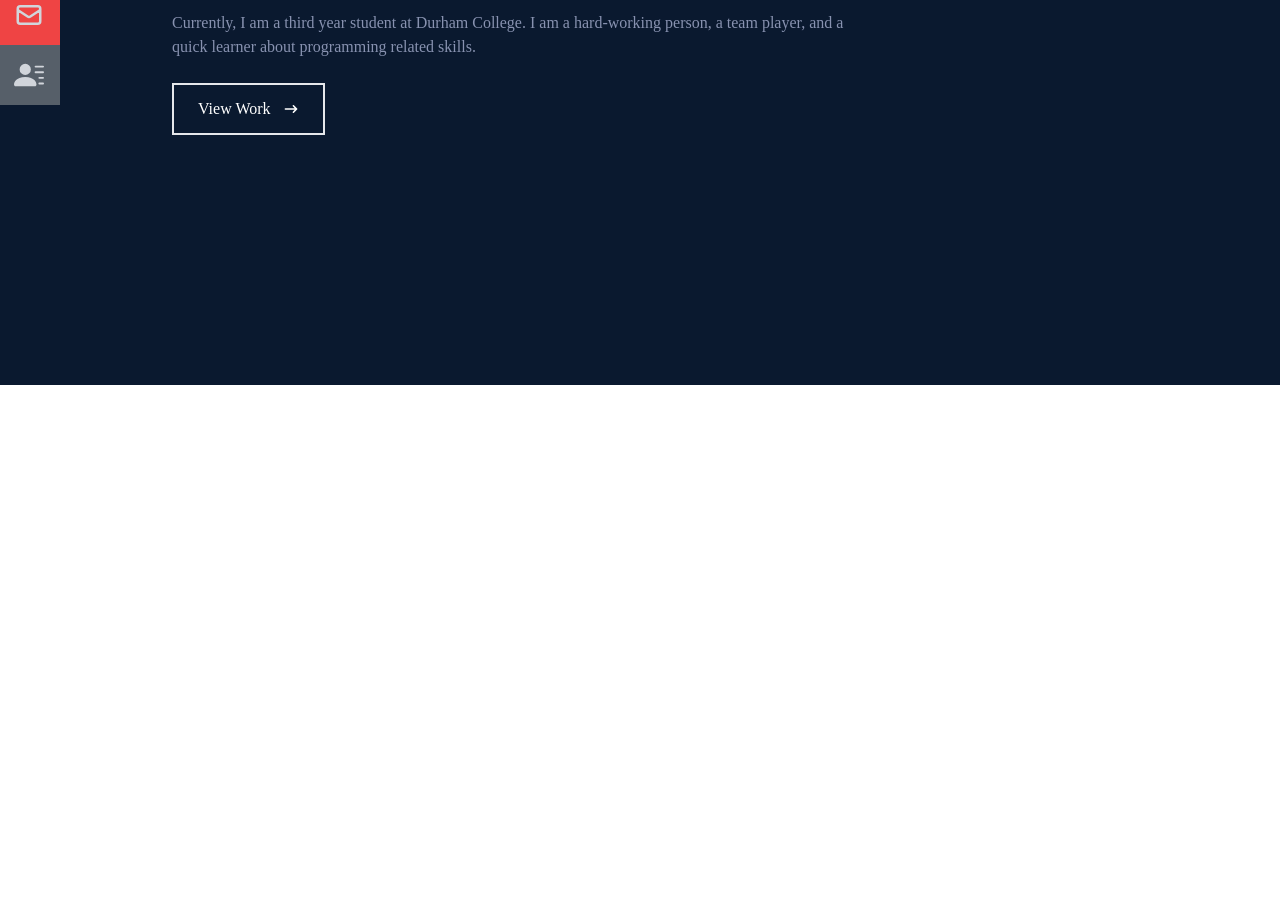
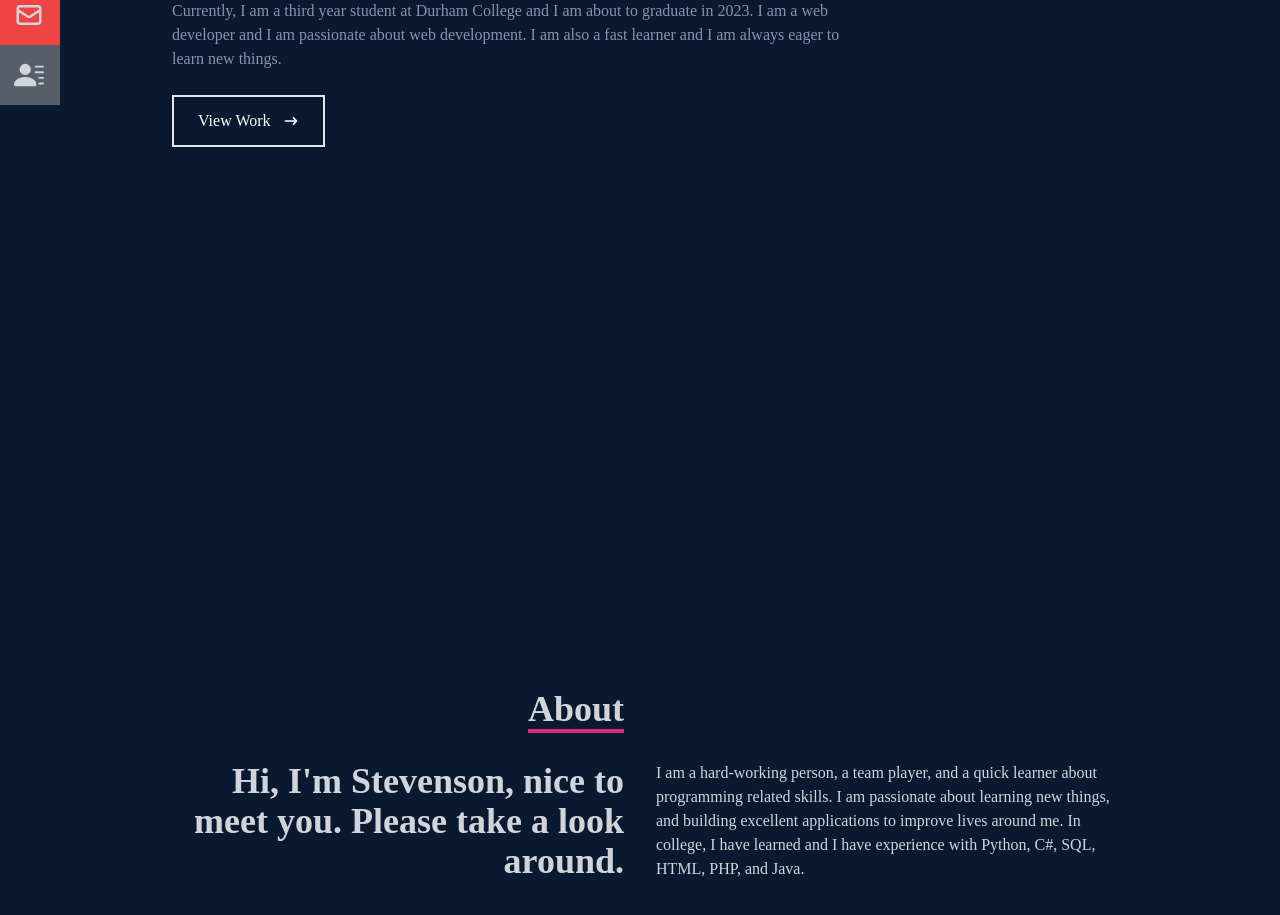
Before and after one commit to Stevenson-Suhardy/React-Portfolio, a React (Create React App) app: page / in a window 1280 px wide. Shown: the part 415-1330 px from the top of the page. Before the commit the page ends 800 px from the top, so only its background shows below. Built offline with nearby package versions, Linux system fonts and the light colour scheme.

Commit message:
Added about page

```diff
--- a/src/App.js
+++ b/src/App.js
@@ -1,3 +1,4 @@
+import About from "./components/About";
 import Home from "./components/Home";
 import Navbar from "./components/Navbar";
 
@@ -6,6 +7,7 @@ function App() {
     <div>
       <Navbar />
       <Home />
+      <About />
     </div>
   );
 }
--- /dev/null
+++ b/src/components/About.jsx
@@ -0,0 +1,35 @@
+import React from "react";
+
+const About = () => {
+  return (
+    <div name="about" className="w-full h-screen bg-[#0A192F] text-gray-300">
+      <div className="flex flex-col justify-center items-center w-full h-full">
+        <div className="max-w-[1000px] w-full grid grid-cols-2 gap-8">
+          <div className="sm:text-right pb-8 pl-4">
+            <p className="text-4xl font-bold inline border-b-4 border-pink-600">
+              About
+            </p>
+          </div>
+        </div>
+        <div className="max-w-[1000px] w-full grid sm:grid-cols-2 gap-8 px-4">
+          <div className="sm:text-right text-4xl font-bold">
+            <p>
+              Hi, I'm Stevenson, nice to meet you. Please take a look around.
+            </p>
+          </div>
+          <div>
+            <p>
+              I am a hard-working person, a team player, and a quick learner
+              about programming related skills. I am passionate about learning
+              new things, and building excellent applications to improve lives
+              around me. In college, I have learned and I have experience with
+              Python, C#, SQL, HTML, PHP, and Java.
+            </p>
+          </div>
+        </div>
+      </div>
+    </div>
+  );
+};
+
+export default About;
--- a/src/components/Home.jsx
+++ b/src/components/Home.jsx
@@ -14,9 +14,10 @@ const Home = () => {
           I'm a Web Developer.
         </h2>
         <p className="text-[#8892B0] py-4 max-w-[700px]">
-          Currently, I am a third year student at Durham College. I am a
-          hard-working person, a team player, and a quick learner about
-          programming related skills.
+          Currently, I am a third year student at Durham College and I am about
+          to graduate in 2023. I am a web developer and I am passionate about
+          web development. I am also a fast learner and I am always eager to
+          learn new things.
         </p>
         <div>
           <button className="text-white group border-2 px-6 py-3 my-2 flex items-center hover:bg-pink-600 hover:border-pink-600">
```
